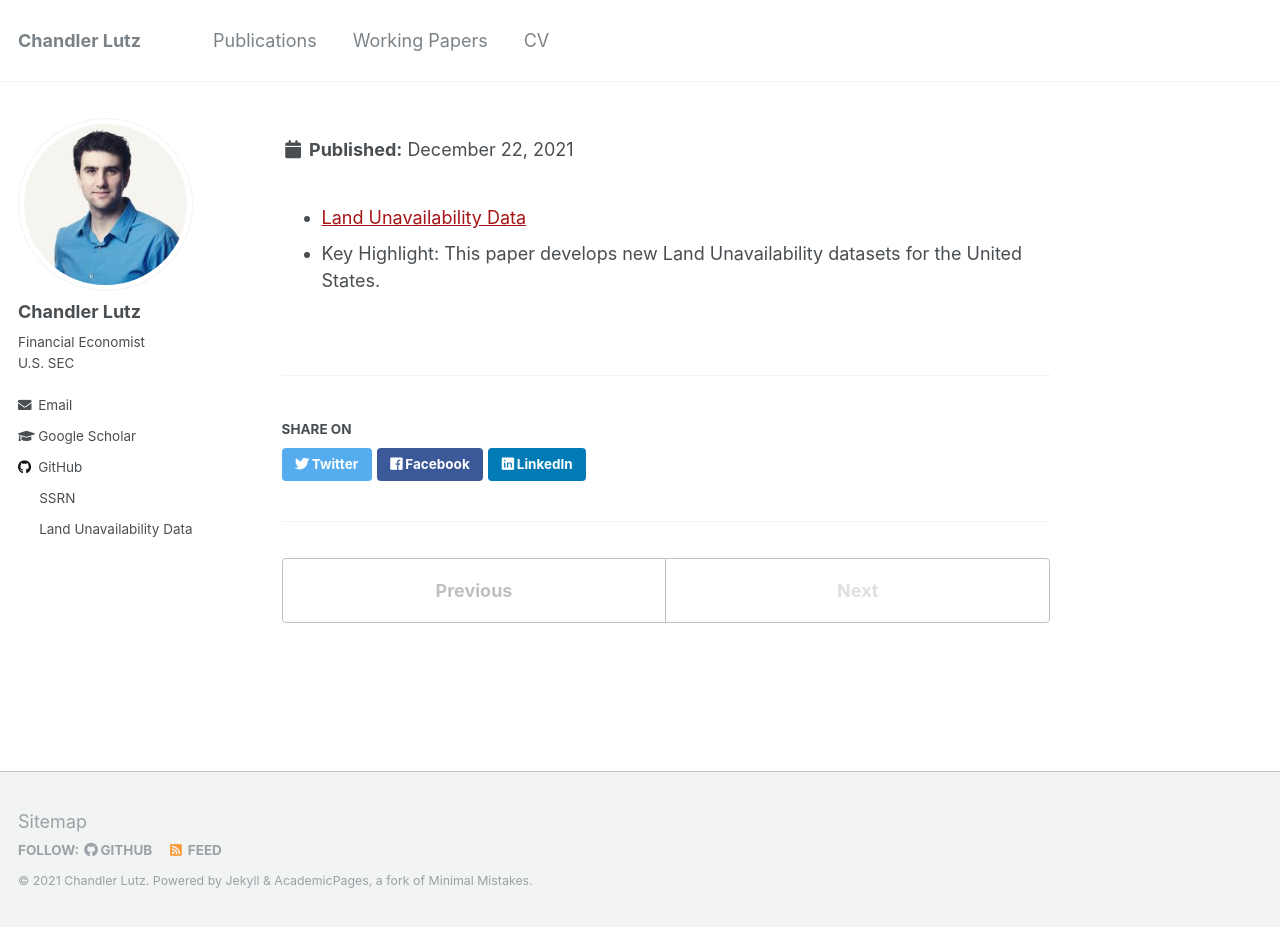
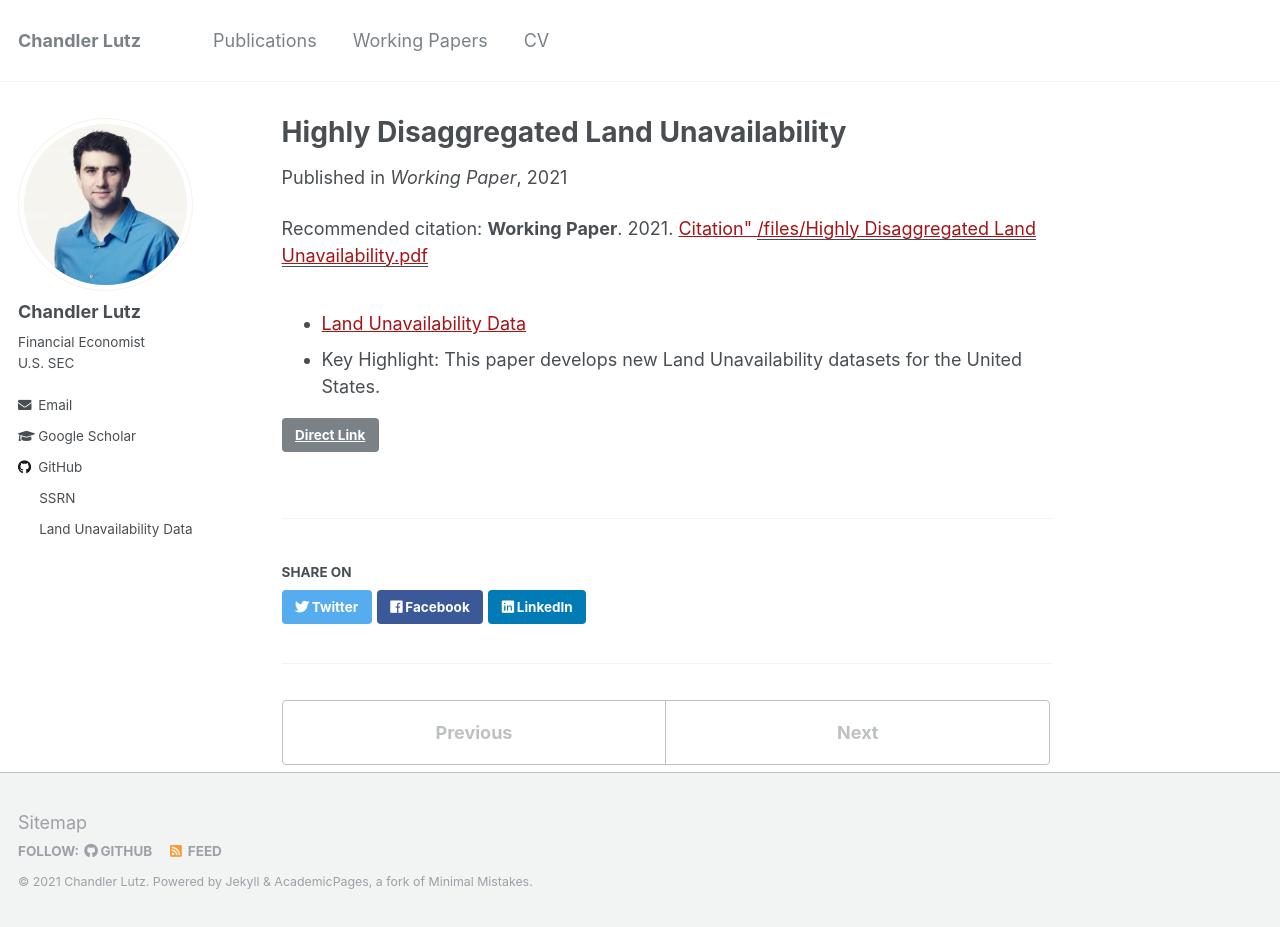
Before and after one commit to ChandlerLutz/ChandlerLutz.github.io, a Jekyll site: the page built from _workingpapers/2021-land-unavailability.md, in a window 1280 px wide and 927 px high. Built offline with Jekyll 4.4.1, drawn with Linux system fonts in a browser that asks for light colours.

Commit message:
Update working papers

```diff
--- a/_workingpapers/2021-land-unavailability.md
+++ b/_workingpapers/2021-land-unavailability.md
@@ -1,5 +1,5 @@
 ---
-title: "Highly D"
+title: "Highly Disaggregated Land Unavailability"
 collection: publications
 permalink: /publication/2021-foreclosure-costs-and-mortgage-modification-great-recession
 date: 2021-02-01
@@ -8,7 +8,7 @@
 link: 'https://papers.ssrn.com/sol3/papers.cfm?abstract_id=3478900'
 code: 'https://github.com/ChandlerLutz/LandUnavailabilityData'
 github: 'https://github.com/ChandlerLutz/LandUnavailabilityData'
-citation: '<b>Working Paper</b>. 2021. <a href="https://scholar.google.com/scholar?hl=en&as_sdt=0%2C5&q=%22Highly+Disaggregated+Land+Unavailability%22&btnG=#d=gs_cit&u=%2Fscholar%3Fq%3Dinfo%3AcgQ1OyAhCM0J%3Ascholar.google.com%2F%26output%3Dcite%26scirp%3D0%26hl%3Den">Citation"
+citation: '<b>Working Paper</b>. 2021. <a href="https://scholar.google.com/scholar?hl=en&as_sdt=0%2C5&q=%22Highly+Disaggregated+Land+Unavailability%22&btnG=#d=gs_cit&u=%2Fscholar%3Fq%3Dinfo%3AcgQ1OyAhCM0J%3Ascholar.google.com%2F%26output%3Dcite%26scirp%3D0%26hl%3Den">Citation"'
 ---
 * <a href="https://github.com/ChandlerLutz/LandUnavailabilityData">Land Unavailability Data</a>
 * Key Highlight: This paper develops new Land Unavailability datasets for the United States.
```
Also changed, not shown: _workingpapers/2021-interest-rate-declines-distressed-borrowers.md (+1 -1 lines), 1 other file.
